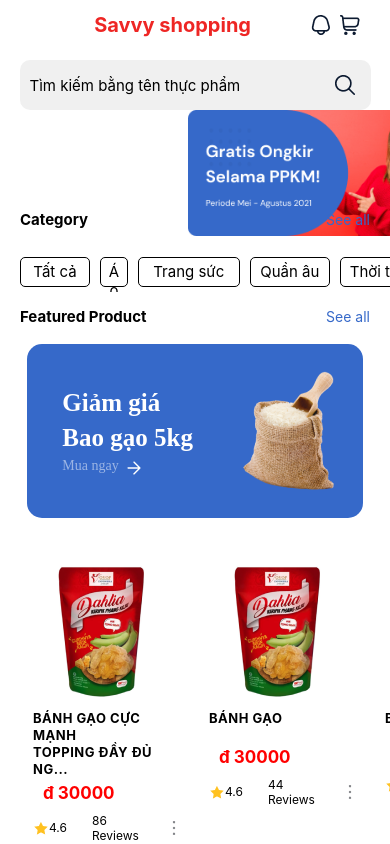
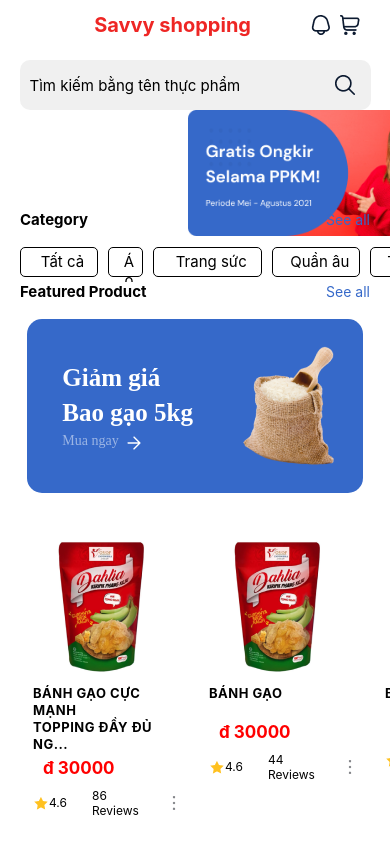
Before and after one commit to Tin-N/DuAnTotNghiep, a React Native app in the folder AwesomeProject/: screen / in a window 390 px wide. Shown: the top 844 px of the page. Built offline with nearby package versions, Linux system fonts and the light colour scheme.

Commit message:
nhat-commit

```diff
--- a/AwesomeProject/src/component/CategoryList/CategoryList.js
+++ b/AwesomeProject/src/component/CategoryList/CategoryList.js
@@ -19,8 +19,9 @@ const scrollToIndex = index => {
 };
 
   return (
-    <View style={{marginTop:5, width:'100%',margin:10,padding:5}}>
+    <View style={{marginTop:5, width:'100%'}}>
         <FlatList
+            style={{paddingLeft:15, paddingRight: 50}}
             showsHorizontalScrollIndicator={false}
             ref={flatListRef}
             onViewableItemsChanged={handleOnViewableItemsChanged}
--- a/AwesomeProject/src/component/CategoryList/Item.js
+++ b/AwesomeProject/src/component/CategoryList/Item.js
@@ -23,12 +23,13 @@ const Item = props => {
   return (
     <View
       style={{
-        margin: 5,
         borderColor: 'black',
         borderWidth: 0.8,
         padding: 2.5,
         borderRadius: 5,
         backgroundColor: 'white',
+        paddingLeft: 10,
+        margin: 5
       }}>
       <Text
         onPress={() => {
```
